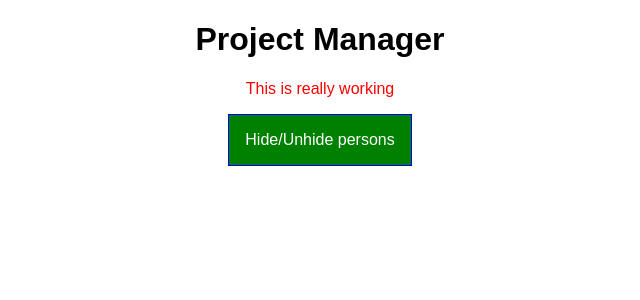
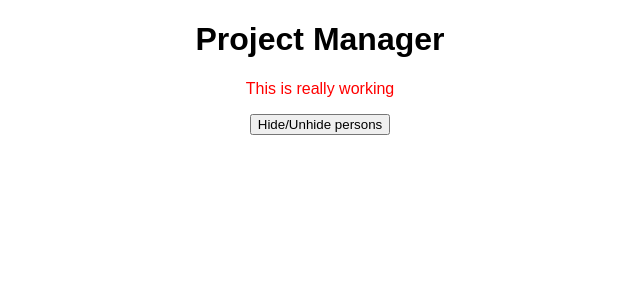
Before and after one commit to evridiki91/react-complete-guide, a React app: page / in a window 1280 px wide. Shown: the top 300 px of the page, without its empty margins (320-960 px from the left). Built offline with nearby package versions, Linux system fonts and the light colour scheme.

Commit message:
Lifecycle hooks - state updates

```diff
--- a/src/containers/App.css
+++ b/src/containers/App.css
@@ -1,35 +1,3 @@
 .App {
   text-align: center;
 }
-
-.Red {
-  color: red;
-}
-
-.Bold {
-  font-weight: bold;
-}
-
-.App button {
-  border: 1px solid blue;
-  padding: 16px;
-  background-color: green;
-  font: inherit;
-  color: white;
-
-}
-
-.App button:hover {
-  background-color: lightgreen;
-  color: black;
-  cursor: pointer;
-}
-
-.App button.Red {
-  background-color: red;
-}
-
-.App button.Red:hover {
-  background-color: salmon;
-  color: black;
-}
--- a/src/containers/App.js
+++ b/src/containers/App.js
@@ -13,6 +13,24 @@ class App extends Component  {
     ],
     otherState: "another state",
     showPersons: false
+  }
+
+  static getDerivedStateFromProps(props,state){
+    console.log('[App.js] getDerivedStateFromProps');
+    return state;
+  }
+
+  componentDidMount(){
+    console.log('[App.js] componentDidMount')
+  }
+
+  shouldComponentUpdate(nextProps, nextState){
+    console.log('[App.js] shouldComponentUpdate');
+    return true;
+  }
+
+  componentDidUpdate(){
+    console.log('[App.js] componentDidUpdate')
   }
 
 
```
